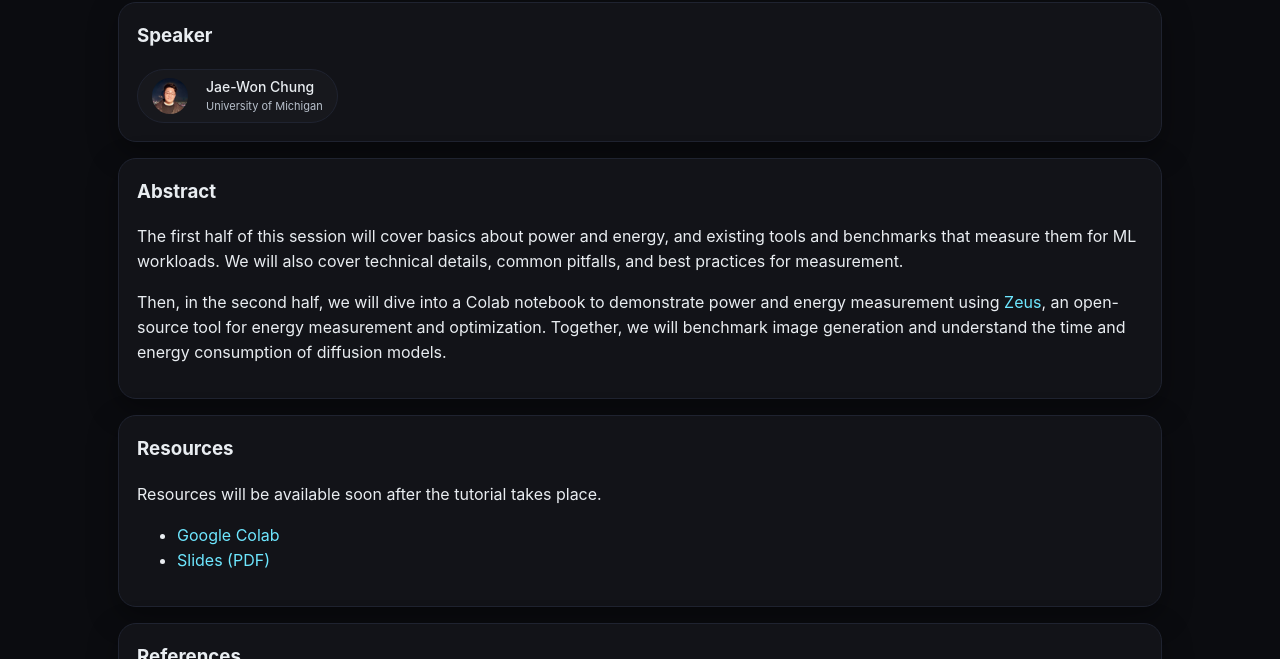
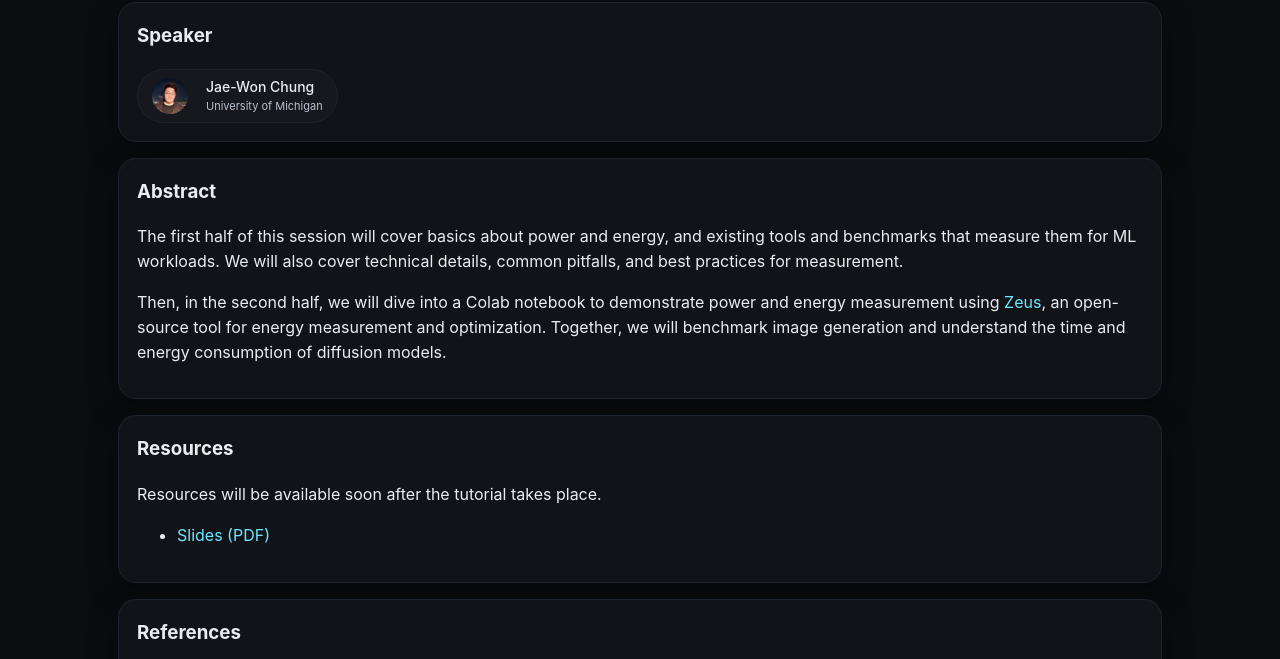
Before and after one commit to ml-energy/tutorials, a plain HTML site: page neurips25/session-1.html in a window 1280 px wide. Shown: the part 141-800 px from the top of the page. Drawn offline with Linux system fonts and the light colour scheme.

Commit message:
Fix link

```diff
--- a/neurips25/session-1.html
+++ b/neurips25/session-1.html
@@ -42,7 +42,7 @@
       <h3>Resources</h3>
       <p>Resources will be available soon after the tutorial takes place.</p>
       <ul>
-        <li><a href="https://colab.research.google.com/drive/1EYZqsgU8QGg0MQKi0qzu1eD_P0SvJCfi">Google Colab</a></li>
+        <!-- <li><a href="https://colab.research.google.com/drive/1EYZqsgU8QGg0MQKi0qzu1eD_P0SvJCfi">Google Colab</a></li> -->
         <li><a href="./slides/session-1.pdf">Slides (PDF)</a></li>
       </ul>
     </section>
```
